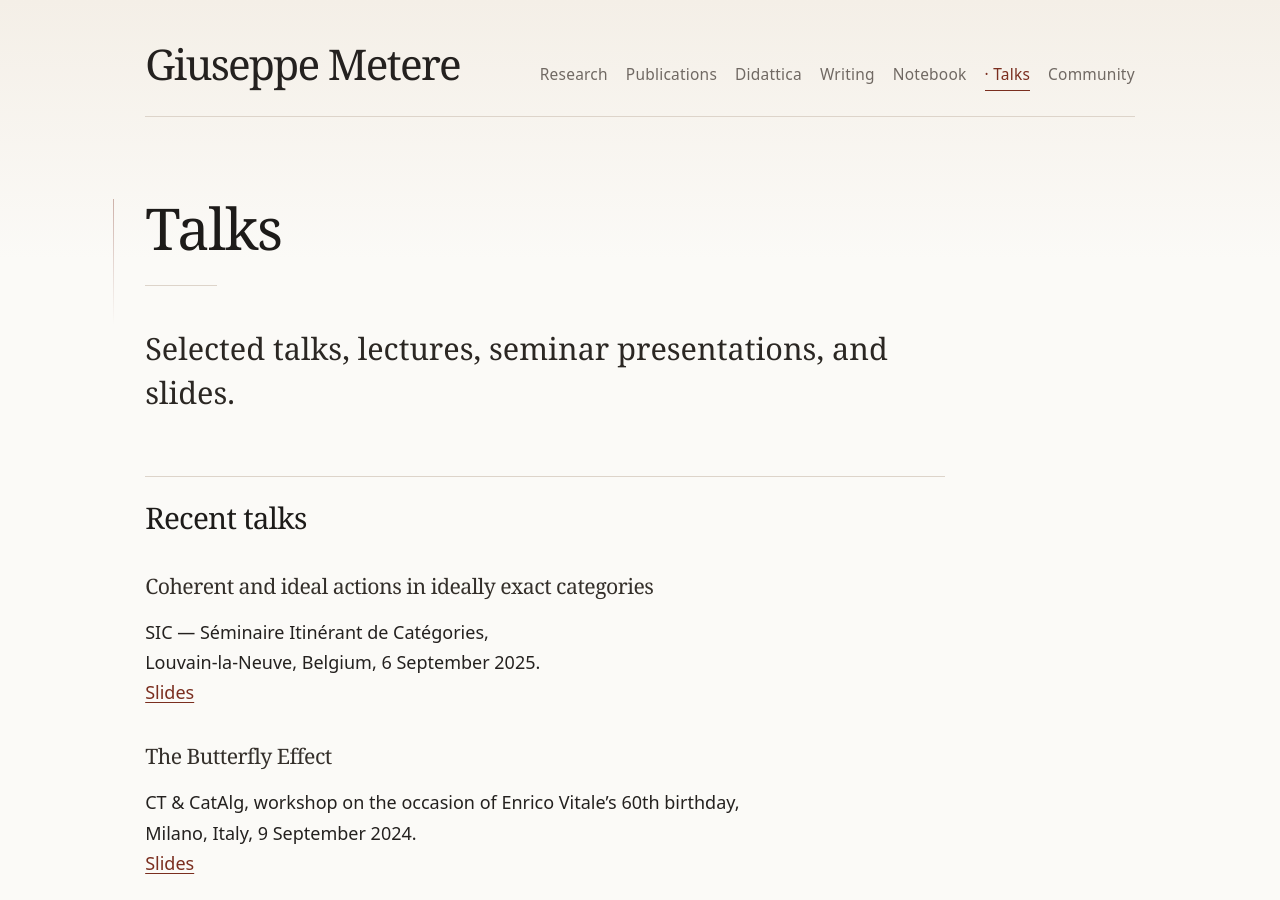
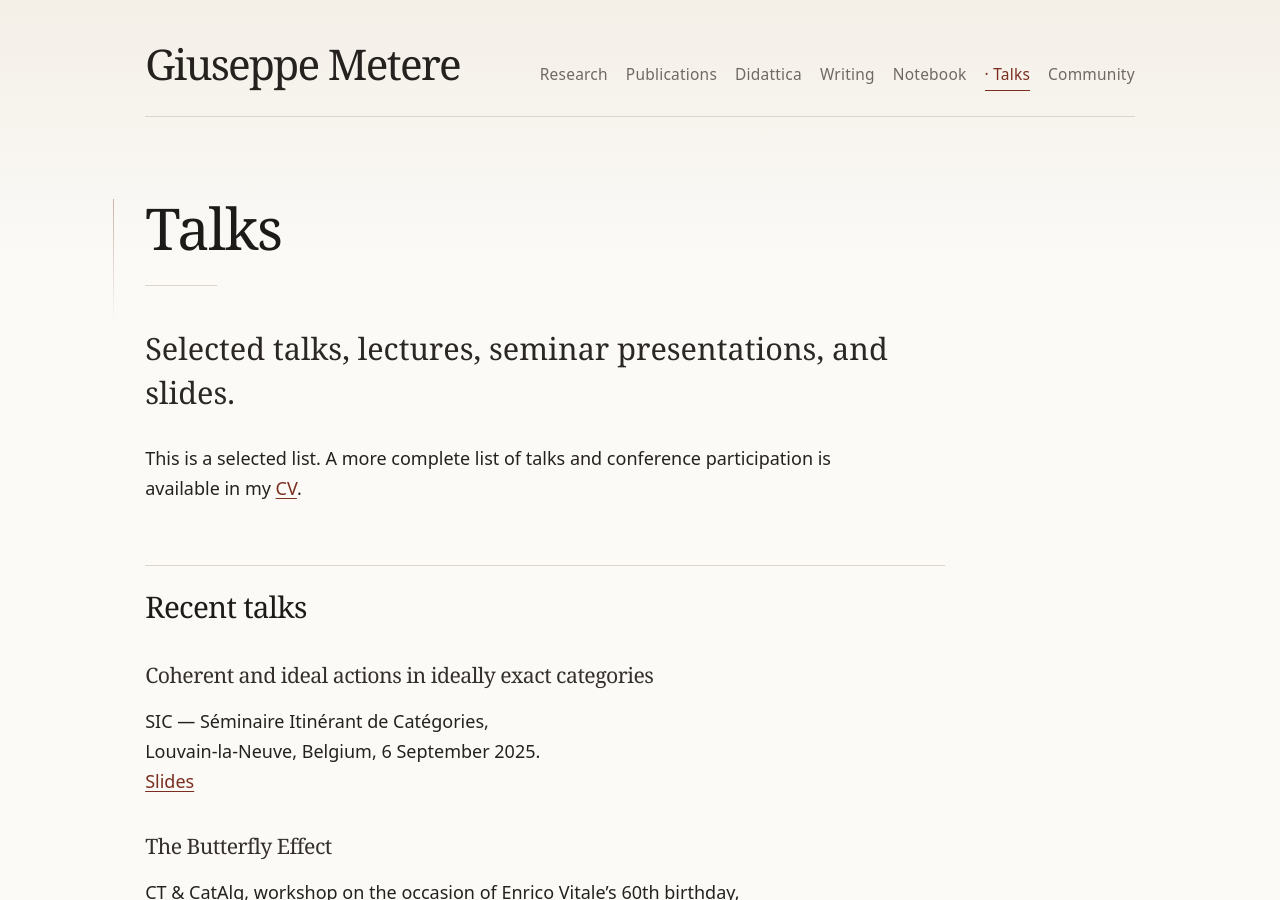
Before and after one commit to gmetere/gmetere.github.io, a Jekyll site: the page built from talks.md, in a window 1280 px wide and 900 px high. Built offline with Jekyll 4.4.1, drawn with Linux system fonts in a browser that asks for light colours.

Commit message:
Update talks.md

```diff
--- a/talks.md
+++ b/talks.md
@@ -7,6 +7,8 @@ permalink: /talks/
 <p class="lead">
 Selected talks, lectures, seminar presentations, and slides.
 </p>
+
+This is a selected list. A more complete list of talks and conference participation is available in my [CV](/curriculum.pdf).
 
 ## Recent talks
 
```
